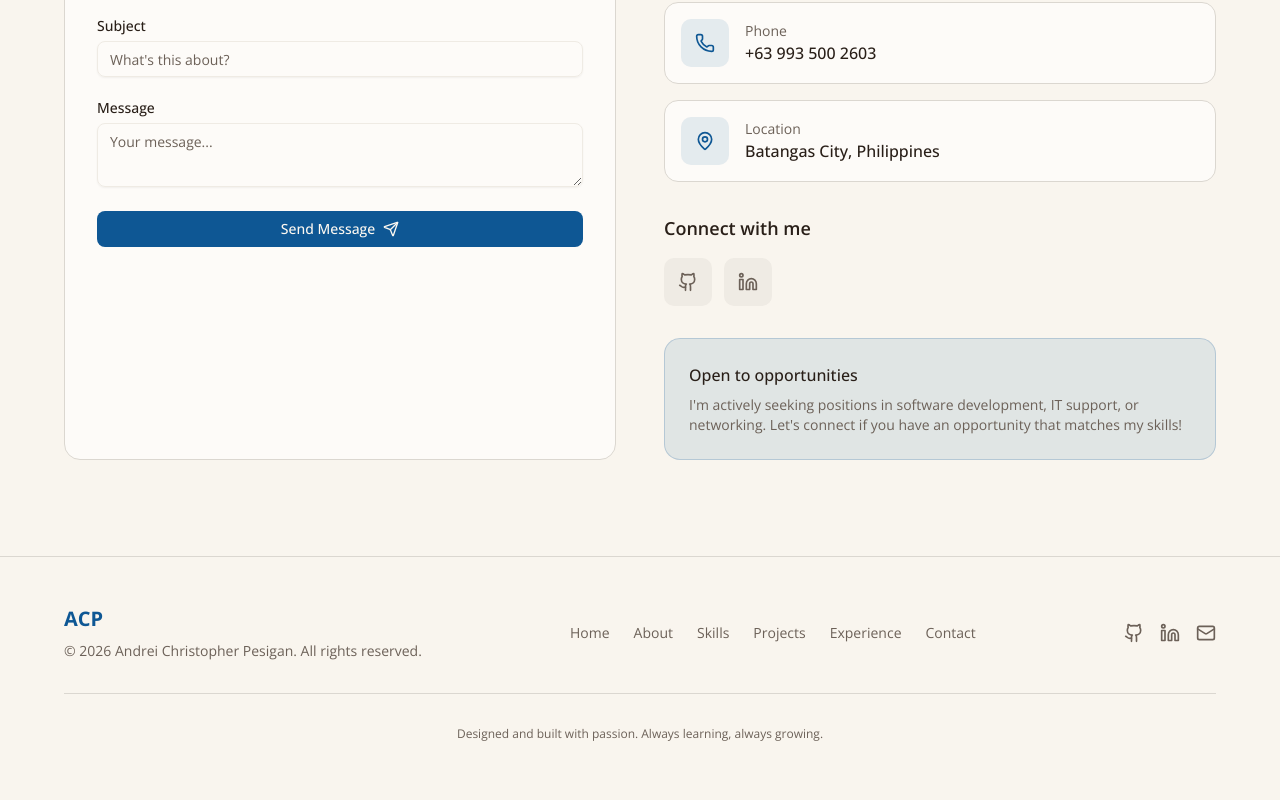
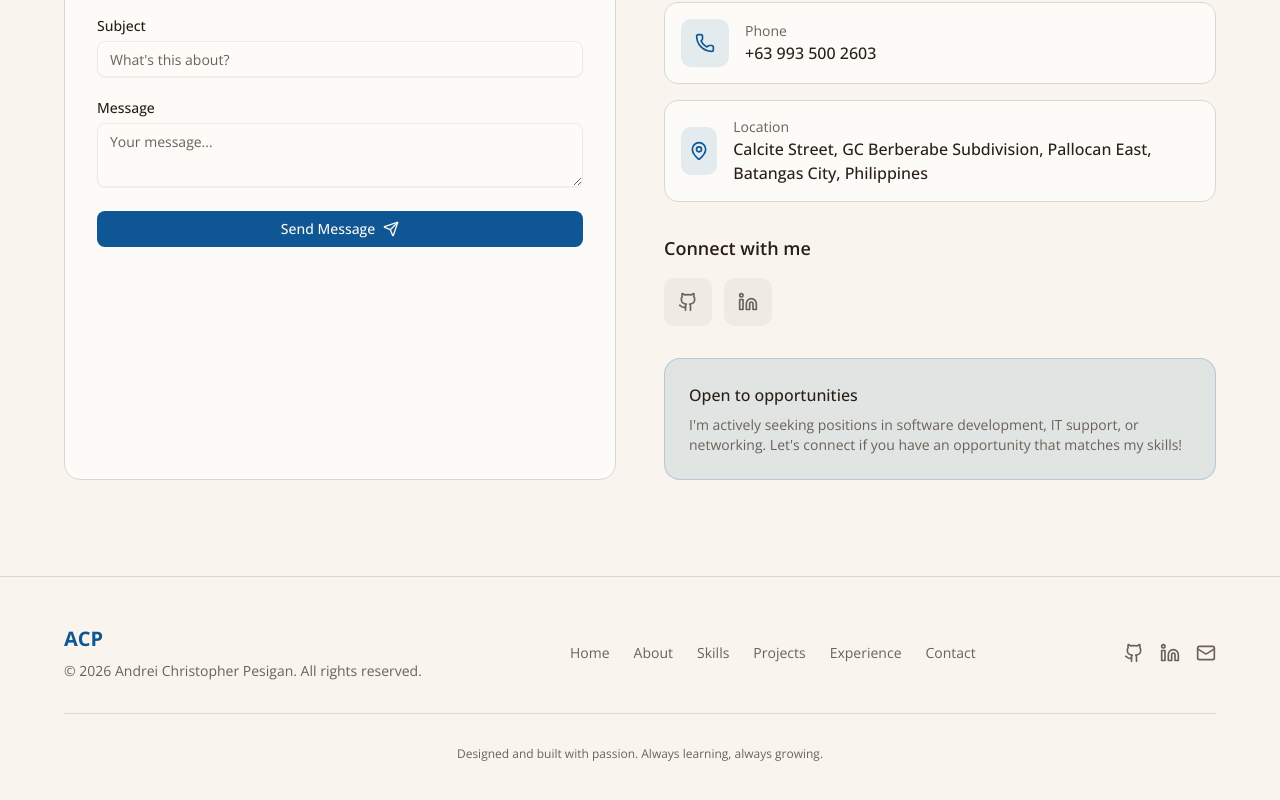
Before and after one commit to Drei1006/Pesigan_Andrei_Portfolio, a Next.js app: page / in a window 1280 px wide. Shown: the part 5249-6049 px from the top of the page. Built offline with nearby package versions, Linux system fonts and the light colour scheme; a web font is replaced by a local one.

Commit message:
Updated portfolio layout

```diff
--- a/components/contact-section.tsx
+++ b/components/contact-section.tsx
@@ -23,7 +23,7 @@ const contactInfo = [
   {
     icon: MapPin,
     label: "Location",
-    value: "Batangas City, Philippines",
+    value: "Calcite Street, GC Berberabe Subdivision, Pallocan East, Batangas City, Philippines",
     href: null,
   },
 ]
```
